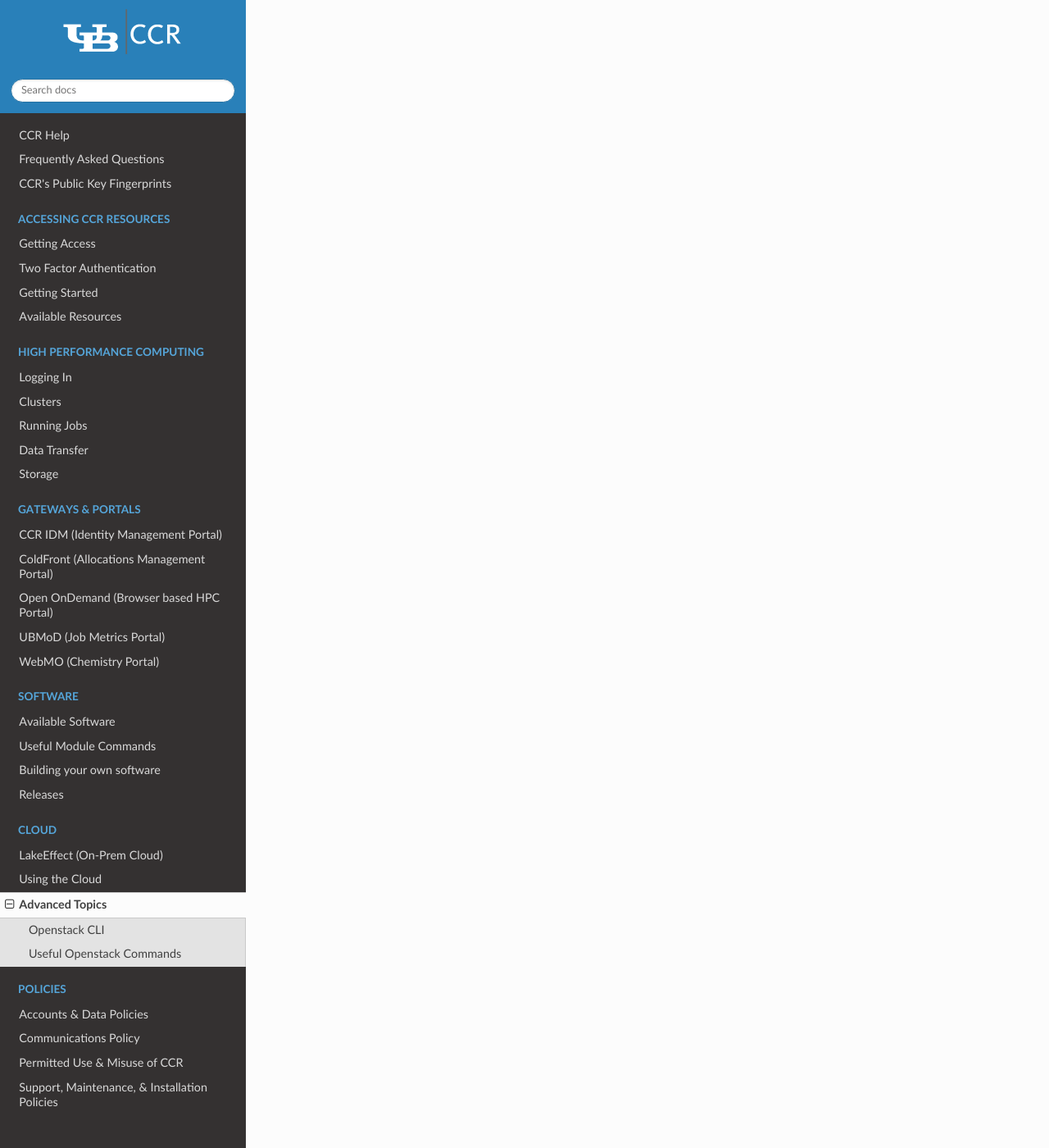
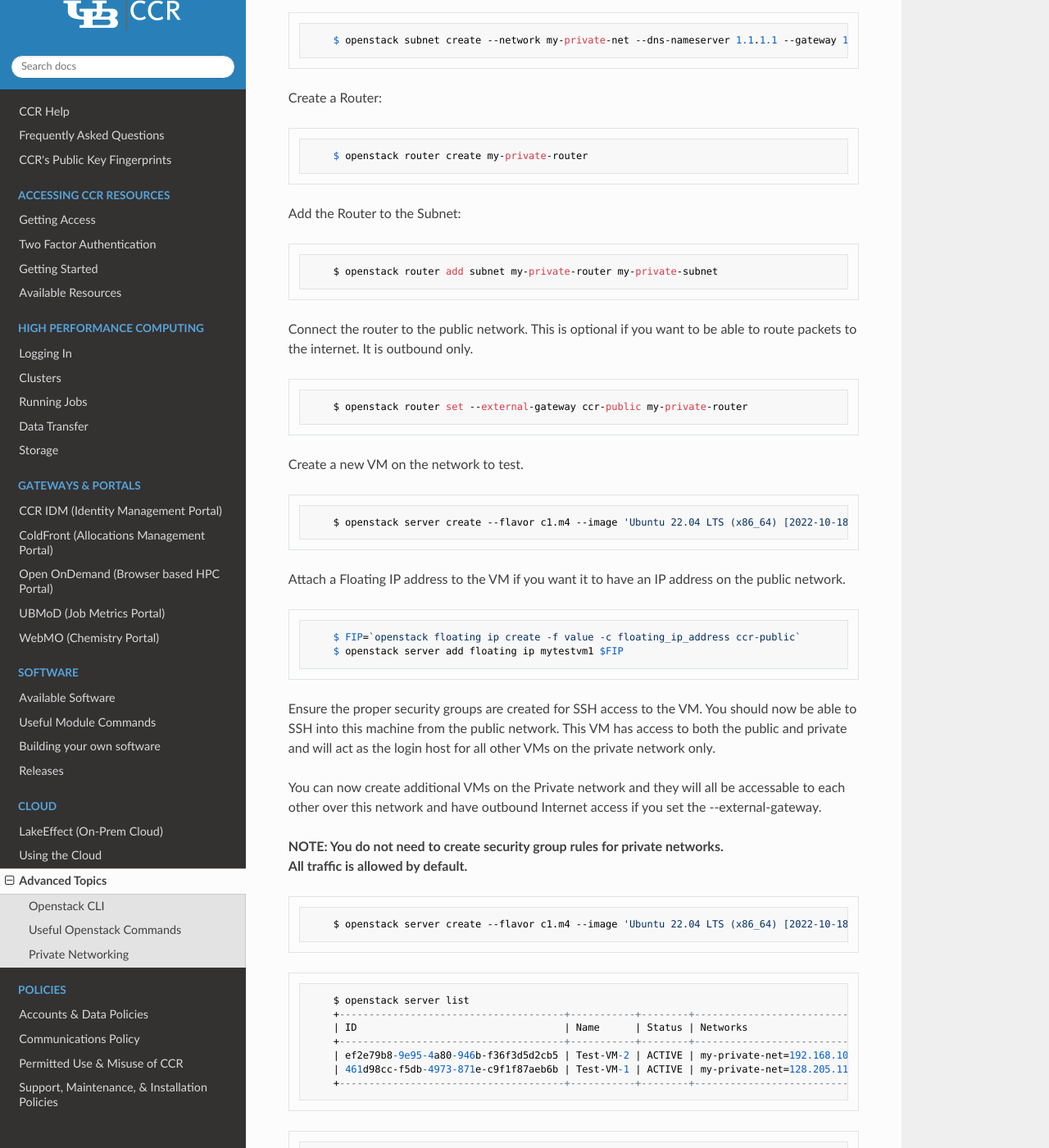
Before and after one commit to ubccr/ccrdocs, an MkDocs documentation site: the page built from pages/cloud/advanced.md, in a window 1280 px wide and 1400 px high, scrolled down 2924 px. Shown: the whole window at 82% size. Built offline with MkDocs 1.6.1, drawn with Linux system fonts in a browser that asks for light colours; nearby versions of some CDN libraries; some of the changed text lies outside the part shown.

Commit message:
added Private Networks to the Advanced cloud topics

````diff
--- a/pages/cloud/advanced.md
+++ b/pages/cloud/advanced.md
@@ -107,3 +107,112 @@ Upload an Image to Openstack:
 ```bash
 (openstack-client) $ openstack image create --container-format bare --disk-format qcow2 --progress --public --file cirros-0.6.1-x86_64-disk.img 'CirrOS 0.6.1 (x86_64) [2022-11-22]'
 ```
+
+## Private Networking
+
+Creating Private Network:
+
+```bash
+    $ openstack network create my-private-net
+```
+
+Create a Subnet:
+
+```bash
+    $ openstack subnet create --network my-private-net --dns-nameserver 1.1.1.1 --gateway 192.168.10.1 --subnet-range 192.168.10.0/24 my-private-subnet
+```
+
+Create a Router:
+
+```bash
+    $ openstack router create my-private-router
+```
+
+Add the Router to the Subnet:
+
+```bash
+    $ openstack router add subnet my-private-router my-private-subnet
+```
+
+Connect the router to the public network. This is optional if you want to be able to route packets to the internet. It is outbound only.
+
+```bash
+    $ openstack router set --external-gateway ccr-public my-private-router
+```
+
+Create a new VM on the network to test.
+
+```bash
+    $ openstack server create --flavor c1.m4 --image 'Ubuntu 22.04 LTS (x86_64) [2022-10-18]' --nic net-id=my-private-net --key-name mykeypair --security-group mysecgroup --wait Test-VM-1
+```
+
+Attach a Floating IP address to the VM if you want it to have an IP address on the public network.
+
+```bash
+    $ FIP=`openstack floating ip create -f value -c floating_ip_address ccr-public`
+    $ openstack server add floating ip mytestvm1 $FIP
+```
+
+Ensure the proper security groups are created for SSH access to the VM. You should now be able to SSH into this machine from the public network. This VM has access to both the public and private and will act as the login host for all other VMs on the private network only.
+
+You can now create additional VMs on the Private network and they will all be accessable to each other over this network and have outbound Internet access if you set the --external-gateway.
+
+**NOTE: You do not need to create security group rules for private networks.
+All traffic is allowed by default.**
+
+
+
+```bash
+    $ openstack server create --flavor c1.m4 --image 'Ubuntu 22.04 LTS (x86_64) [2022-10-18]' --nic net-id=my-private-net --key-name mykeypair --security-group mysecgroup --wait Test-VM-2
+```
+
+
+```bash
+    $ openstack server list
+    +--------------------------------------+-----------+--------+-----------------------------------------------+----------------------------------------+--------+
+    | ID                                   | Name      | Status | Networks                                      | Image                                  | Flavor |
+    +--------------------------------------+-----------+--------+-----------------------------------------------+----------------------------------------+--------+
+    | ef2e79b8-9e95-4a80-946b-f36f3d5d2cb5 | Test-VM-2 | ACTIVE | my-private-net=192.168.10.136                 | Ubuntu 22.04 LTS (x86_64) [2022-10-18] | c1.m4  |
+    | 461d98cc-f5db-4973-871e-c9f1f87aeb6b | Test-VM-1 | ACTIVE | my-private-net=128.205.11.111, 192.168.10.147 | Ubuntu 22.04 LTS (x86_64) [2022-10-18] | c1.m4  |
+    +--------------------------------------+-----------+--------+-----------------------------------------------+----------------------------------------+--------+
+```
+
+```bash
+Test connectivity on the Private Network:
+
+    $ ssh ubuntu@128.205.11.111
+    Welcome to Ubuntu 22.04.1 LTS (GNU/Linux 5.15.0-52-generic x86_64)
+
+     * Documentation:  https://help.ubuntu.com
+     * Management:     https://landscape.canonical.com
+     * Support:        https://ubuntu.com/advantage
+
+      System information as of Tue Apr 18 14:44:31 UTC 2023
+
+      System load:  0.0               Processes:             89
+      Usage of /:   7.3% of 19.20GB   Users logged in:       0
+      Memory usage: 5%                IPv4 address for ens3: 192.168.10.147
+      Swap usage:   0%
+
+
+    0 updates can be applied immediately.
+
+
+    The list of available updates is more than a week old.
+    To check for new updates run: sudo apt update
+
+    Last login: Tue Apr 18 14:22:40 2023 from 68.133.101.31
+    To run a command as administrator (user "root"), use "sudo <command>".
+    See "man sudo_root" for details.
+
+    ubuntu@test-vm-1:~$ ping -c 3 192.168.10.136
+    PING 192.168.10.136 (192.168.10.136) 56(84) bytes of data.
+    64 bytes from 192.168.10.136: icmp_seq=1 ttl=64 time=0.332 ms
+    64 bytes from 192.168.10.136: icmp_seq=2 ttl=64 time=0.234 ms
+    64 bytes from 192.168.10.136: icmp_seq=3 ttl=64 time=0.336 ms
+
+    --- 192.168.10.136 ping statistics ---
+    3 packets transmitted, 3 received, 0% packet loss, time 2054ms
+    rtt min/avg/max/mdev = 0.234/0.300/0.336/0.047 ms
+    ubuntu@test-vm-1:~$
+```
````
